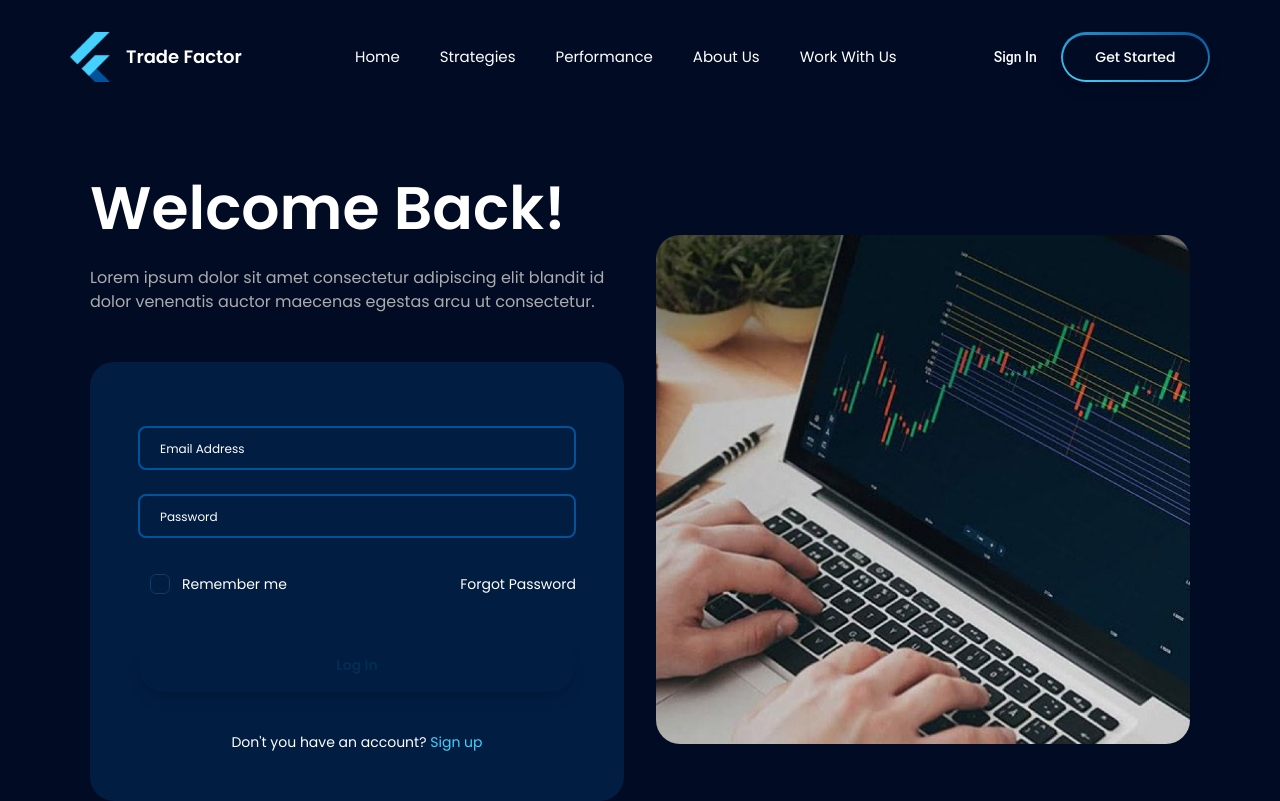
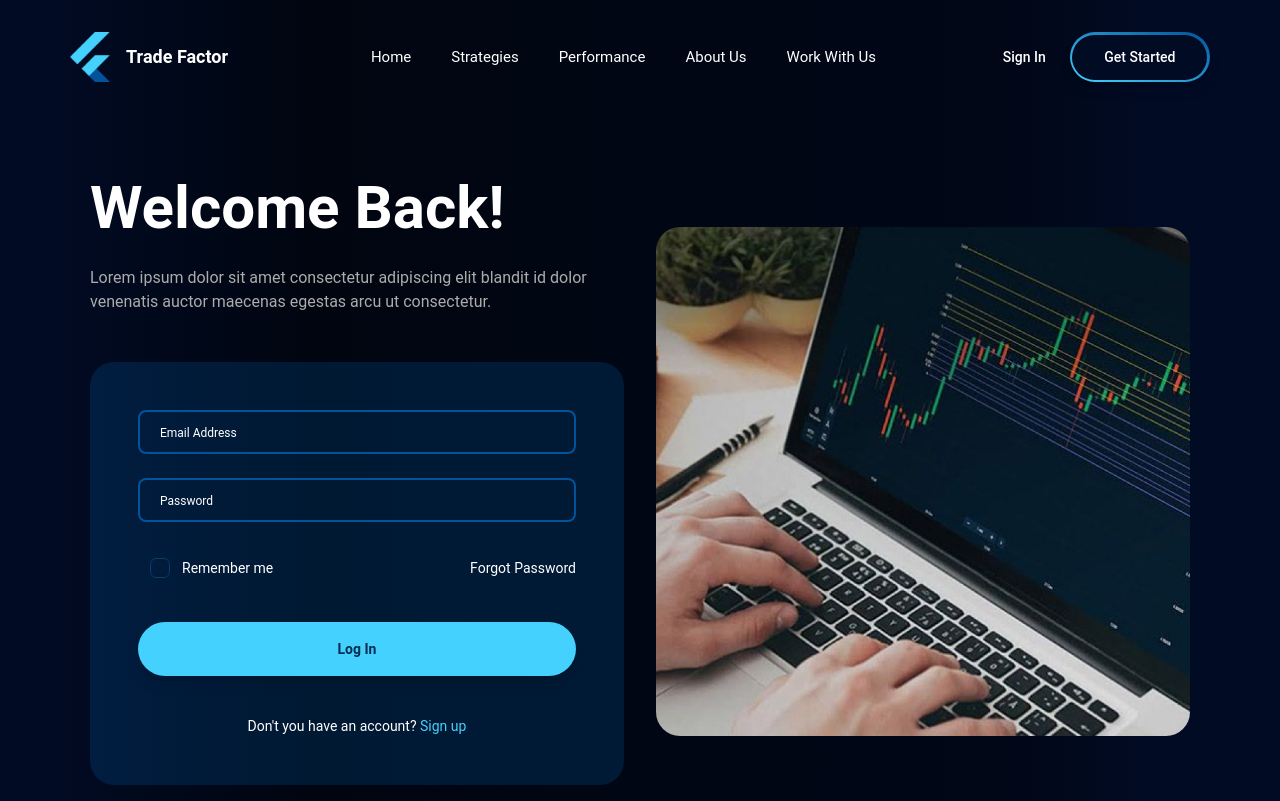
Before and after one commit to Abdullah-Official/Trade-Factor, a React (Vite) app: page /login in a window 1280 px wide. Shown: the top 801 px of the page. Built offline with nearby package versions, Linux system fonts and the light colour scheme.

Commit message:
images cta

```diff
--- a/src/components/common/CTA.jsx
+++ b/src/components/common/CTA.jsx
@@ -3,9 +3,9 @@ import BgCTA from "../../assets/images/bg_cta.png"
 const CTA = () => {
     return (
         <div
-            className={`flex justify-center py-3 lg:justify-end  container mx-auto object-contain w-full rounded-[40px]  md:h-[450px] bg-cover bg-no-repeat`}
+            className={`flex justify-center py-3 lg:justify-end  container mx-auto object-contain w-full rounded-[40px]  md:h-[450px]  bg-cover bg-no-repeat`}
             style={{
-                background: "linear-gradient(88.89deg, rgba(69, 209, 253, 0) 1.91%, #02539A 56.03%)"
+                background: `url(${BgCTA})`,
             }}
         >
             <div className="gap-8 flex flex-col lg:max-w-2xl w-full p-5 justify-center">
--- a/src/components/common/OutlineBtn.jsx
+++ b/src/components/common/OutlineBtn.jsx
@@ -11,8 +11,9 @@ const OutlineBtn = ({ title, variant, className, color }) => {
             </div>
         ) : (
             <div
+                style={{background: color ? color : "#02539A"}}
                 className={`flex text-white w-fit rounded-full  mx-auto p-[2.5px] shadow-lg ${className}`}>
-                <button className={`flex-1 text-[10px] md:text-[14px]  font-[600] ${color ?` bg-[${color}]` : `bg-[#02539A]`} px-6 xl:px-8 py-3.5 rounded-full`}>
+                <button className={`flex-1 text-[10px] md:text-[14px]  font-[600]  px-6 xl:px-8 py-3.5 rounded-full`}>
                     {title}
                 </button>
             </div>
--- a/src/index.css
+++ b/src/index.css
@@ -4,8 +4,9 @@
 
 body {
   /* background: linear-gradient(94.65deg, #45D1FD 1.57%, #010B24 103.27%); */
-  background-color: #010b24;
-  font-family: Poppins !important;
+  /* background-color: #010b24; */
+  background: rgb(1,11,36);
+background: linear-gradient(90deg, rgba(1,11,36,1) 3%, rgba(0,5,16,1) 24%, rgba(1,7,23,1) 79%, rgba(1,11,36,1) 90%);
 }
 
 .get_started_btn {
--- a/src/pages/Login.jsx
+++ b/src/pages/Login.jsx
@@ -13,16 +13,16 @@ const Login = () => {
             <div className="grid grid-cols-1 items-center justify-between lg:grid-cols-2 gap-8">
                 <div className='space-y-8 lg:space-y-12'>
                     <HeadingSection className={"!text-left"} hideBtn={true} title="Welcome Back!" />
-                    <div className='max-w-5xl w-full bg-[#02539A40] p-12 pt-16 rounded-3xl'>
+                    <div className='max-w-5xl w-full bg-[#02539A40] px-4 py-10 md:p-12 pt-16 rounded-3xl'>
                         <div className='grid grid-cols-1 gap-6'>
                             <input type="text" name="firstName" placeholder='Email Address' className={`${inputStyle}`} />
                             <input type="text" name="password" placeholder='Password' className={`${inputStyle}`} />
                             <div className='flex justify-between items-center'>
                                 <div className="flex  items-center">
                                     <Checkbox color="#0B3D69" className='border-[#0B3D69] shadow-sm' />
-                                    <p className='text-white font-[400] text-[14px]'>Remember me</p>
+                                    <p className='text-white font-[400] text-[11px] md:text-[14px]'>Remember me</p>
                                 </div>
-                                <p className='text-white font-[400] text-[14px] cursor-pointer'>Forgot Password</p>
+                                <p className='text-white font-[400] text-[11px] md:text-[14px] cursor-pointer'>Forgot Password</p>
                             </div>
                         </div>
                         <div className='mt-8 w-full'>
--- a/src/pages/WorkWithUs.jsx
+++ b/src/pages/WorkWithUs.jsx
@@ -9,7 +9,7 @@ const WorkWithUs = () => {
         <div className="space-y-24 my-20 container mx-auto px-5">
             <HeadingSection hideBtn={true} title="Work With Us" />
             <div className='space-y-12 lg:space-y-20 w-full flex justify-center'>
-                <div className='max-w-5xl w-full bg-[#02539A40] p-12 rounded-3xl'>
+                <div className='max-w-5xl w-full bg-[#02539A40] px-5 py-10 md:p-12 rounded-3xl'>
                     <div className='grid grid-cols-1 md:grid-cols-2 gap-6'>
                         <input type="text" name="firstName" placeholder='First Name' className={`${inputStyle}`} />
                         <input type="text" name="lastName" placeholder='Last Name' className={`${inputStyle}`} />
@@ -21,7 +21,7 @@ const WorkWithUs = () => {
 
                     </div>
                     <div className='mt-10'>
-                        <OutlineBtn title="Send Message" />
+                        <OutlineBtn title="Send Message" className={'w-full md:w-fit'} />
                     </div>
                 </div>
             </div>
```
Also changed, not shown: src/assets/images/bg_cta.png.
